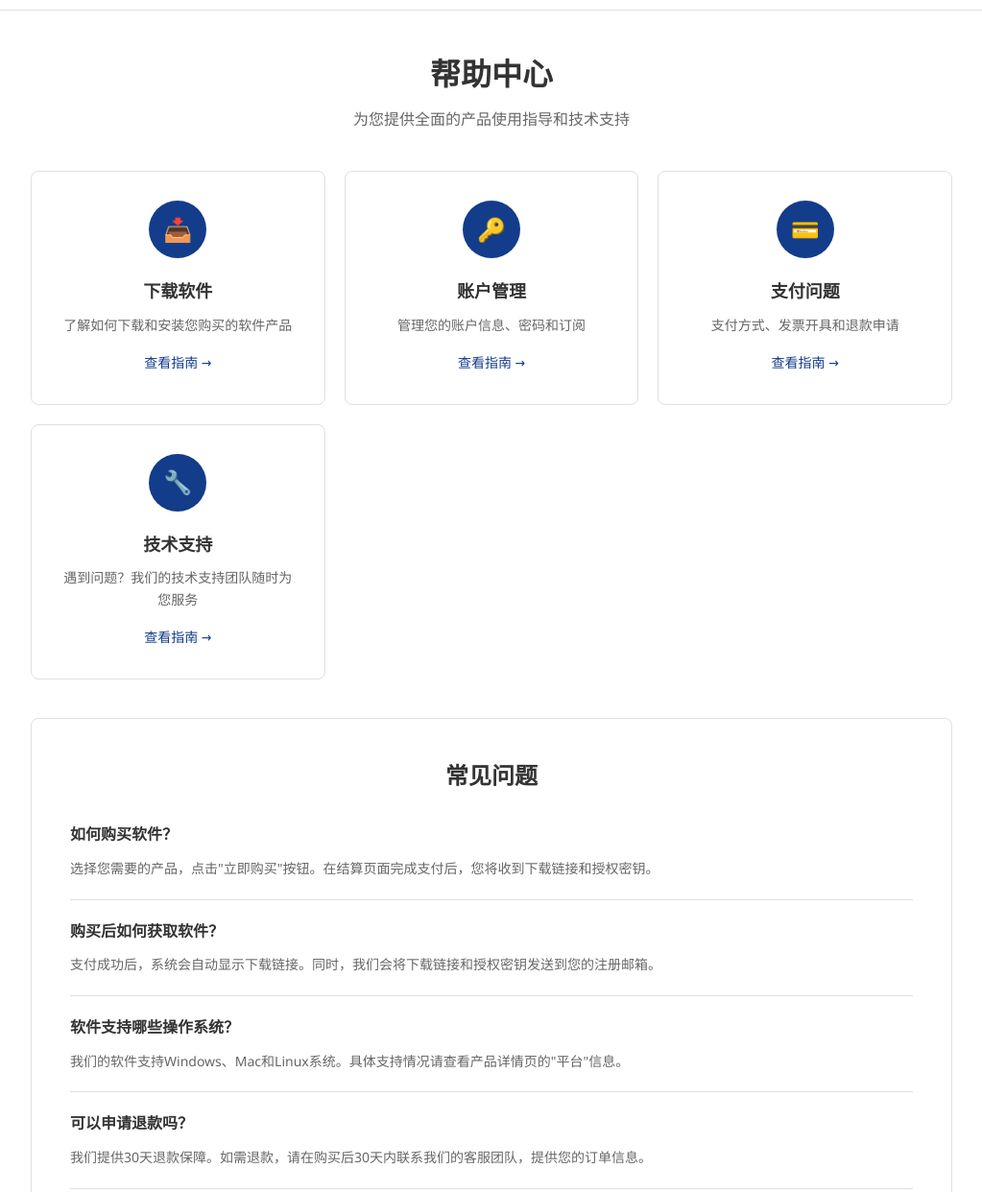
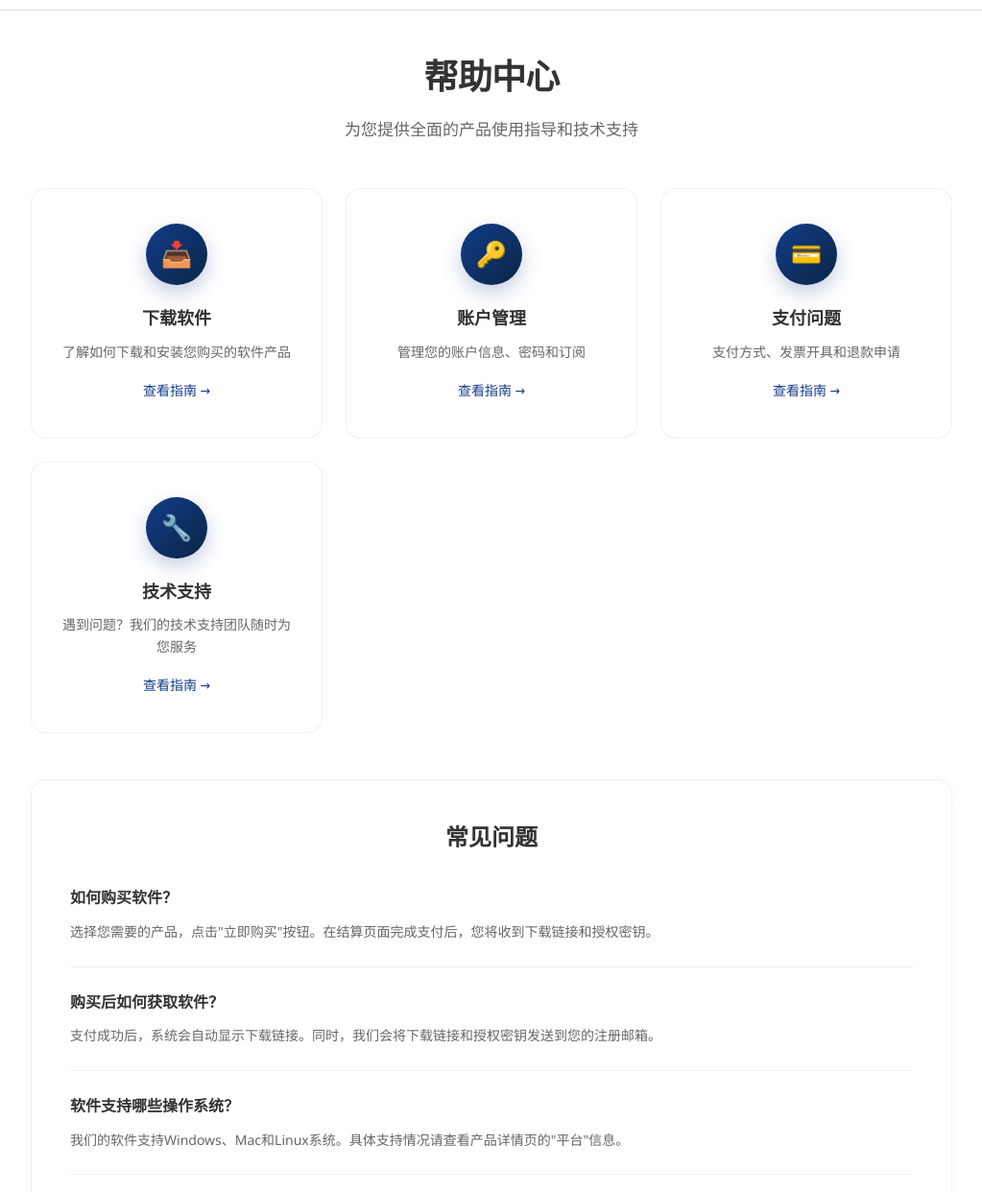
Before and after one commit to fogyisland/CompanySite, a website: page public/help.html in a window 1280 px wide. Shown: the part 60-1302 px from the top of the page at 96% size, without its empty margins (128-1151 px from the left). Drawn offline with Linux system fonts and the light colour scheme; no server answers.

Commit message:
Refine help, legal and docs pages with modern design
- help.html: 3-column grid, gradient icons, hover lift effects
- privacy.html: Clean legal document styling with shadow card
- terms.html: Consistent legal page styling
- docs.html: Modern navigation pills, content sections

Co-Authored-By: Claude Opus 4.7 <noreply@anthropic.com>

```diff
--- a/public/help.html
+++ b/public/help.html
@@ -14,78 +14,90 @@
     }
     .help-header {
       text-align: center;
-      margin-bottom: 40px;
+      margin-bottom: 48px;
     }
     .help-header h1 {
-      font-size: 32px;
-      margin-bottom: 10px;
+      font-size: 36px;
+      font-weight: 700;
+      color: var(--text);
+      margin-bottom: 12px;
+      letter-spacing: -0.02em;
     }
     .help-header p {
       color: var(--text-light);
-      font-size: 16px;
+      font-size: 17px;
     }
     .help-grid {
       display: grid;
-      grid-template-columns: repeat(auto-fit, minmax(280px, 1fr));
-      gap: 20px;
-      margin-bottom: 40px;
+      grid-template-columns: repeat(3, 1fr);
+      gap: 24px;
+      margin-bottom: 48px;
     }
     .help-card {
       background: var(--white);
-      border: 1px solid var(--border);
-      border-radius: 8px;
-      padding: 30px;
+      border: 1px solid rgba(0,0,0,0.06);
+      border-radius: 16px;
+      padding: 36px 28px;
       text-align: center;
-      transition: all 0.2s;
+      transition: all 0.35s cubic-bezier(0.4, 0, 0.2, 1);
     }
     .help-card:hover {
-      border-color: var(--primary);
-      box-shadow: 0 4px 12px rgba(0,0,0,0.1);
+      transform: translateY(-6px);
+      box-shadow: 0 16px 40px rgba(19, 60, 138, 0.1);
+      border-color: transparent;
     }
     .help-card-icon {
-      width: 60px;
-      height: 60px;
-      background: var(--primary);
+      width: 64px;
+      height: 64px;
+      background: linear-gradient(135deg, var(--primary) 0%, var(--primary-dark) 100%);
       color: var(--white);
       border-radius: 50%;
       display: flex;
       align-items: center;
       justify-content: center;
-      font-size: 24px;
+      font-size: 26px;
       margin: 0 auto 20px;
+      box-shadow: 0 8px 20px rgba(19, 60, 138, 0.25);
     }
     .help-card h3 {
       font-size: 18px;
+      font-weight: 600;
       margin-bottom: 10px;
+      color: var(--text);
     }
     .help-card p {
       color: var(--text-light);
       font-size: 14px;
-      margin-bottom: 15px;
+      margin-bottom: 16px;
+      line-height: 1.6;
     }
     .help-card a {
       color: var(--primary);
       text-decoration: none;
       font-size: 14px;
+      font-weight: 500;
     }
     .help-card a:hover {
       text-decoration: underline;
     }
     .faq-section {
       background: var(--white);
-      border: 1px solid var(--border);
-      border-radius: 8px;
+      border: 1px solid rgba(0,0,0,0.06);
+      border-radius: 16px;
       padding: 40px;
+      box-shadow: 0 4px 16px rgba(0,0,0,0.03);
     }
     .faq-section h2 {
       font-size: 24px;
-      margin-bottom: 30px;
+      font-weight: 600;
+      margin-bottom: 32px;
       text-align: center;
+      color: var(--text);
     }
     .faq-item {
-      border-bottom: 1px solid var(--border);
-      padding-bottom: 20px;
-      margin-bottom: 20px;
+      border-bottom: 1px solid rgba(0,0,0,0.06);
+      padding-bottom: 24px;
+      margin-bottom: 24px;
     }
     .faq-item:last-child {
       border-bottom: none;
```
Also changed, not shown: public/docs.html (+34 -23 lines), public/privacy.html (+24 -16 lines), public/terms.html (+24 -16 lines).
